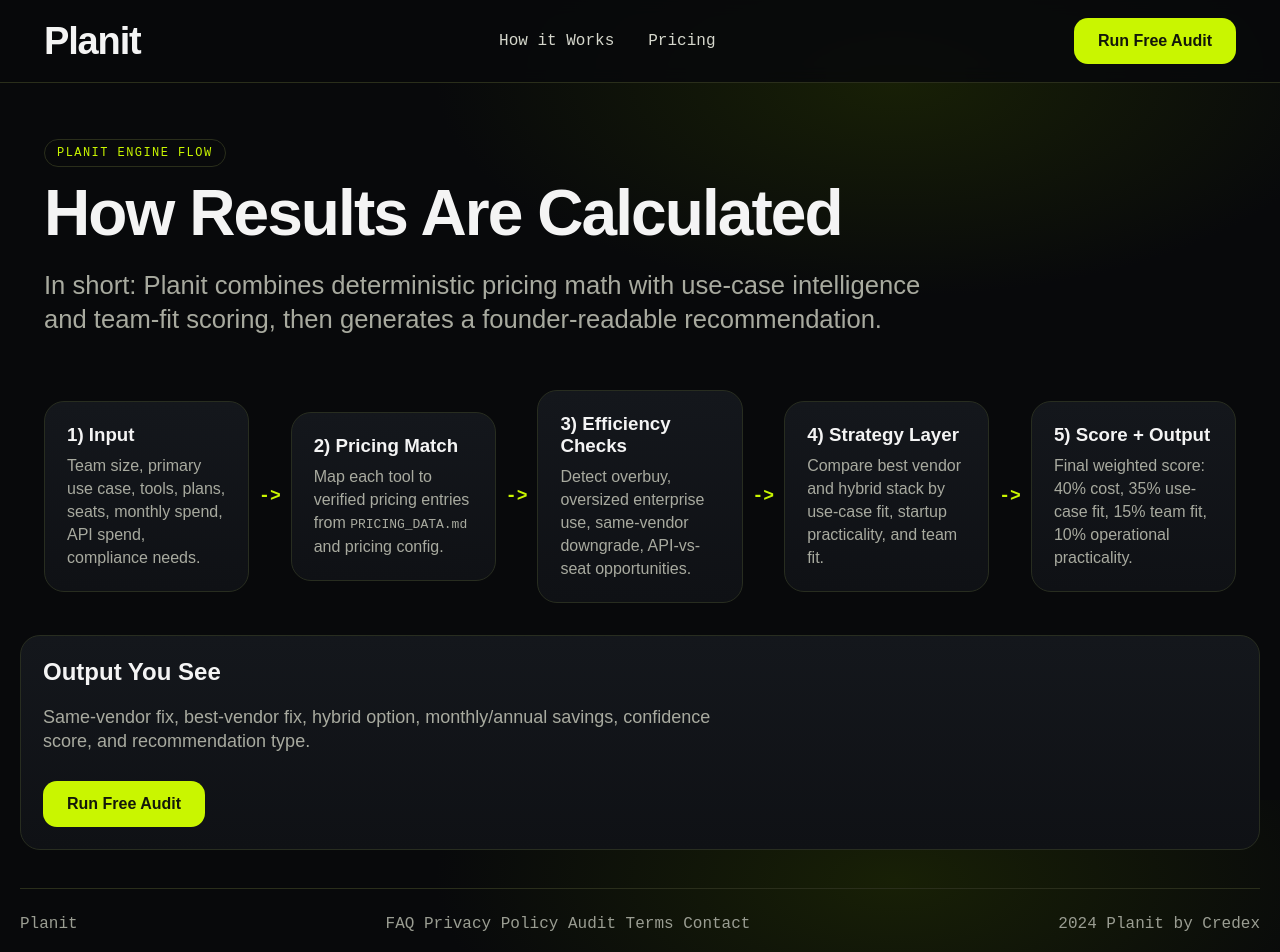
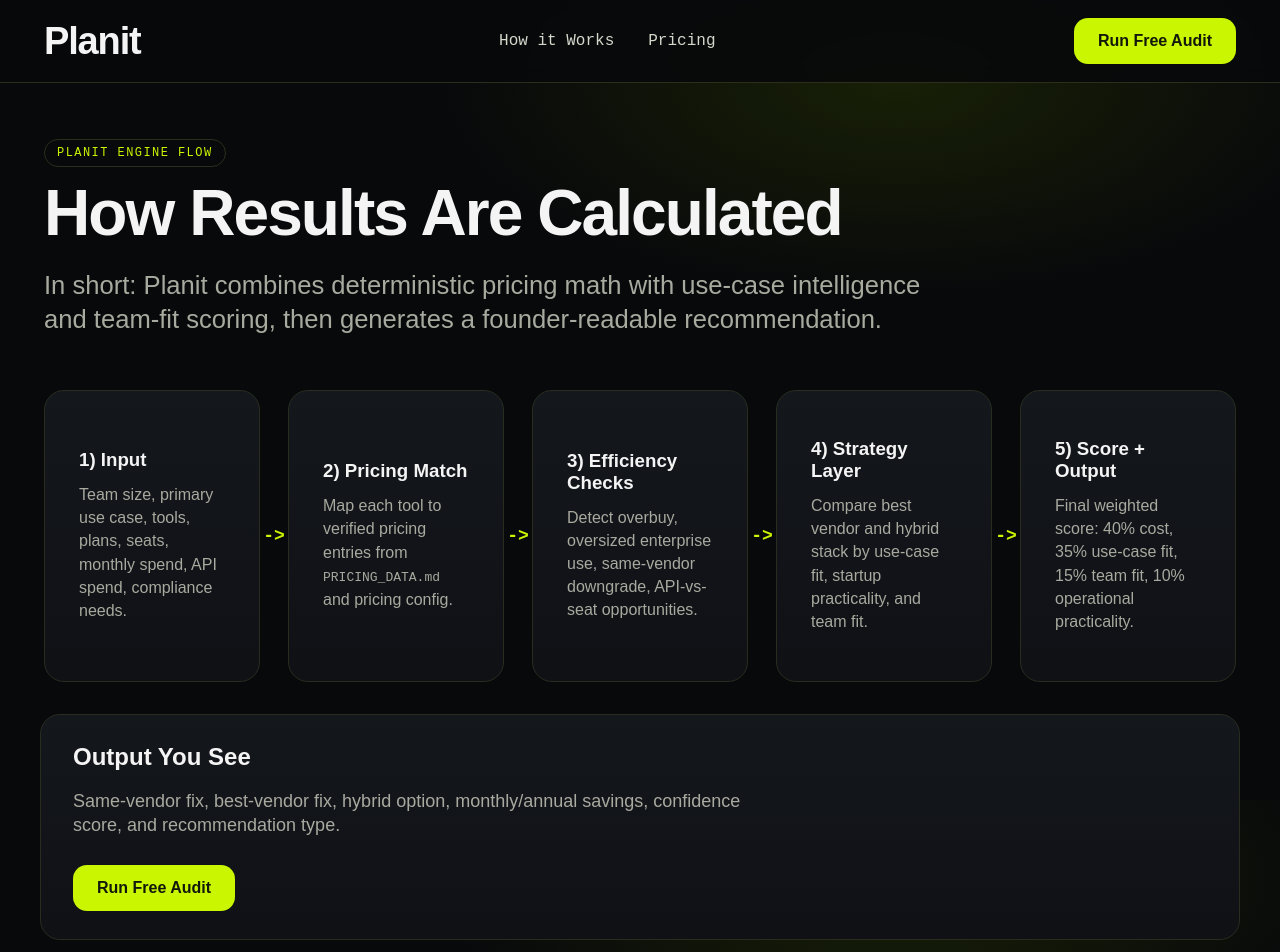
Before and after one commit to urvashixo/planit, a Next.js app: page /how-it-works in a window 1280 px wide. Shown: the top 952 px of the page. Built offline with nearby package versions, Linux system fonts and the light colour scheme.

Commit message:
frontend update: updated margin for how-it-works page

```diff
--- a/app/globals.css
+++ b/app/globals.css
@@ -56,10 +56,11 @@ a { color: inherit; text-decoration: none; }
 .line { height: 220px; border-radius: 12px; background: linear-gradient(180deg, rgba(201,246,0,.07), rgba(201,246,0,.12)); position: relative; overflow: hidden; }
 .line svg { position: absolute; inset: 0; width: 100%; height: 100%; }
 
-.flow-grid { display: grid; grid-template-columns: 1fr auto 1fr auto 1fr auto 1fr auto 1fr; gap: 10px; align-items: center; }
-.flow-step h3 { margin: 0 0 8px; }
+.flow-grid { display: grid; grid-template-columns: minmax(0, 1fr) auto minmax(0, 1fr) auto minmax(0, 1fr) auto minmax(0, 1fr) auto minmax(0, 1fr); gap: 14px; align-items: stretch; }
+.flow-step { min-height: 292px; display: flex; flex-direction: column; justify-content: center; padding: 32px 34px; }
+.flow-step h3 { margin: 0 0 12px; }
 .flow-step p { margin: 0; color: var(--muted); line-height: 1.45; }
-.flow-arrow { color: var(--acid); font-family: "IBM Plex Mono", monospace; font-weight: 700; font-size: 18px; text-align: center; }
+.flow-arrow { color: var(--acid); font-family: "IBM Plex Mono", monospace; font-weight: 700; font-size: 18px; text-align: center; align-self: center; justify-self: center; margin: 0 -16px; position: relative; z-index: 1; }
 
 @media (max-width: 1024px) {
   .hero, .split, .form-grid, .results-grid { grid-template-columns: 1fr; }
--- a/app/how-it-works/page.tsx
+++ b/app/how-it-works/page.tsx
@@ -43,7 +43,11 @@ export default function HowItWorksPage() {
         </div>
       </section>
 
-      <section className="shell card" style={{ marginBottom: 38 }}>
+      <section className="shell card" style={{
+    marginBottom: 20,
+    padding: "28px 32px",
+    maxWidth: "1200px"
+  }}>
         <h2 style={{ marginTop: 0 }}>Output You See</h2>
         <p className="sub" style={{ fontSize: 18 }}>
           Same-vendor fix, best-vendor fix, hybrid option, monthly/annual savings, confidence score, and recommendation type.
```
